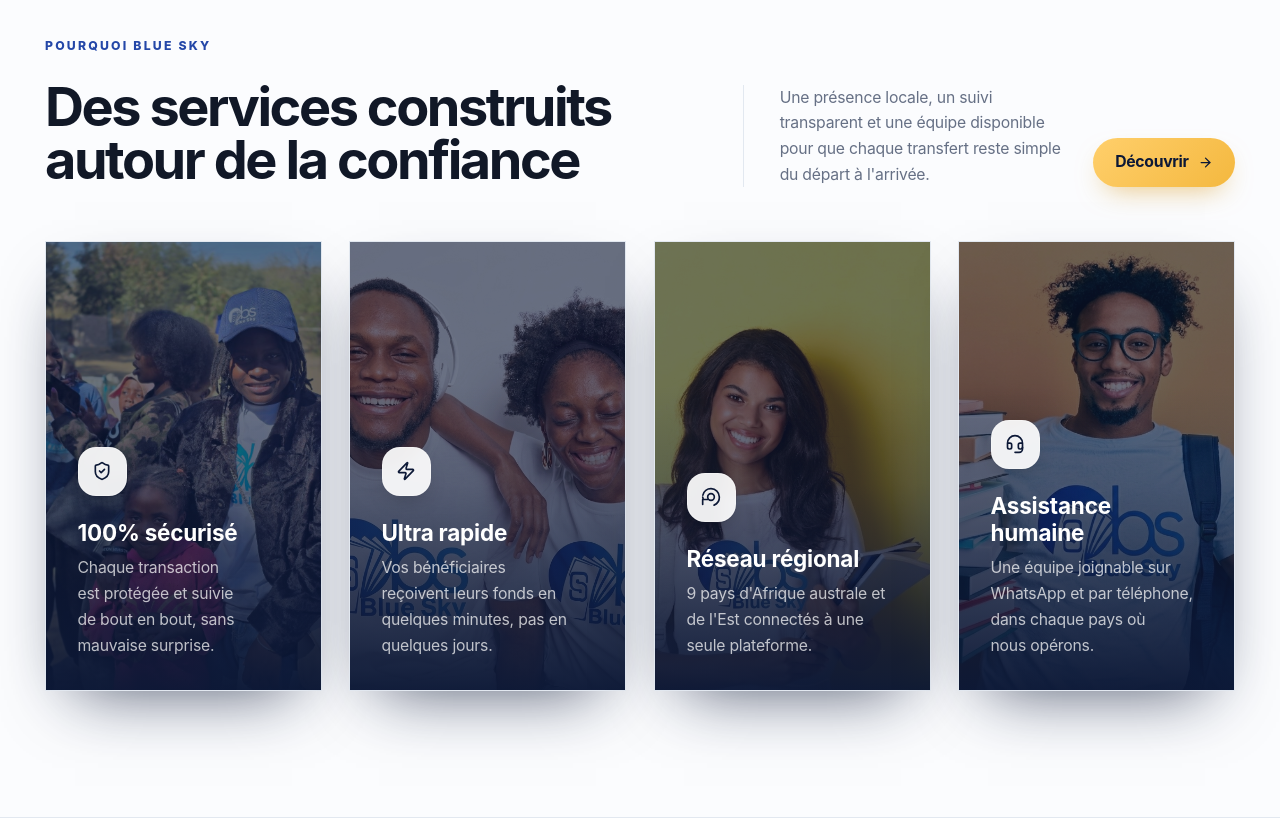
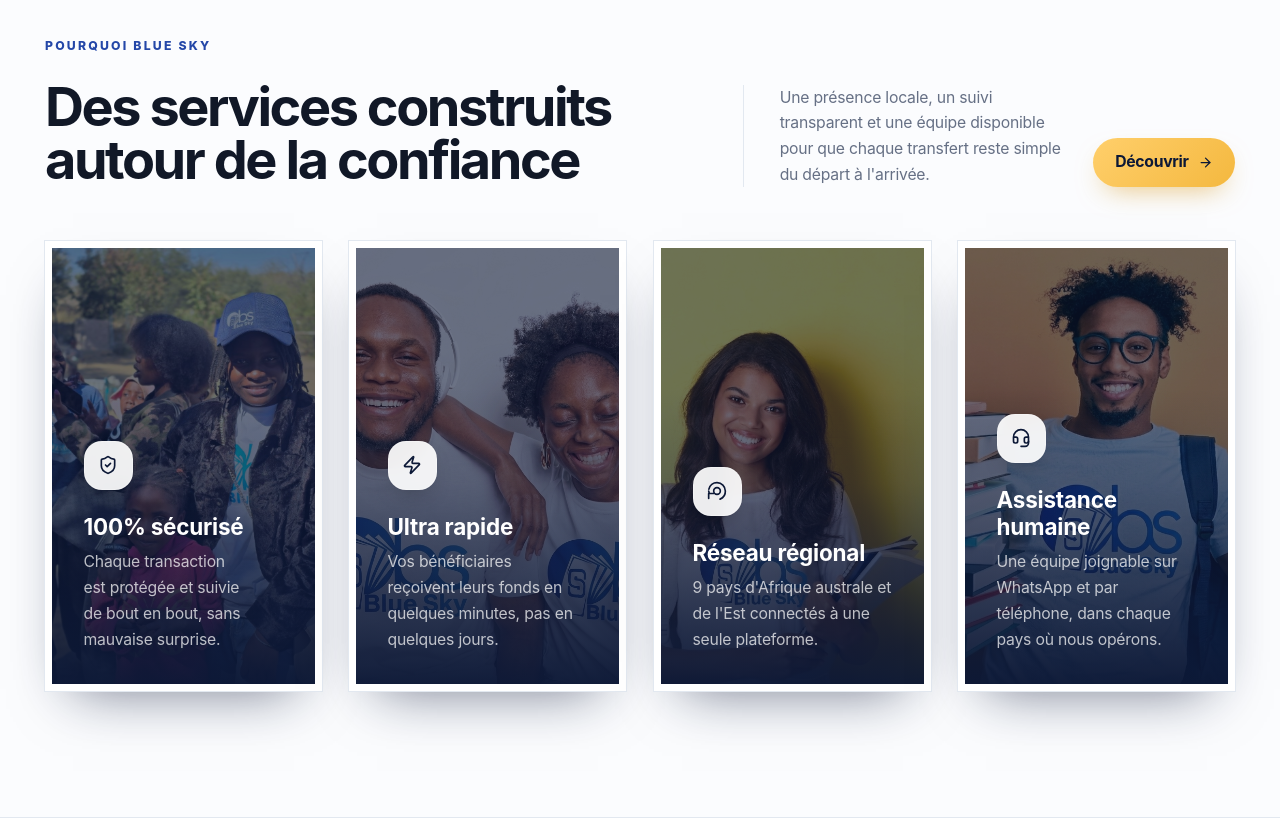
Before and after one commit to PascalMTK/BlueSky-Website, a Django app: page / in a window 1280 px wide. Shown: the part 2047-2865 px from the top of the page. Run offline with Django 5.2, Linux system fonts and the light colour scheme.

Commit message:
Give full-bleed photo cards a visible white frame + defined edge
.service-image-card (features grid, savings grid) now has its own 7px
surface-colored border plus a 1px outline ring baked in, so the rounded
photo cards read as clearly framed/curved instead of blending into their
section background. Drop the now-redundant per-instance border/shadow
utility classes since the component class owns that styling.

Co-Authored-By: Claude Sonnet 5 <noreply@anthropic.com>

```diff
--- a/marketing/templates/marketing/home.html
+++ b/marketing/templates/marketing/home.html
@@ -106,7 +106,7 @@
     <div class="grid auto-rows-fr gap-6 sm:grid-cols-2 lg:grid-cols-3 xl:grid-cols-4" data-reveal-group>
       {% for icon_name, title, text in features %}
         {% cycle 'img/community-outreach-portrait.jpg' 'img/community-brand-duo.png' 'img/community-brand-student-1.png' 'img/community-brand-student-2.png' as feature_image silent %}
-        <article class="service-image-card reveal-on-scroll group rounded-[3rem] border border-brand-blue/15 bg-brand-blue-deep shadow-[0_28px_65px_-30px_rgba(12,24,54,.75)]">
+        <article class="service-image-card reveal-on-scroll group rounded-[3rem] bg-brand-blue-deep">
           <img src="{% static feature_image %}" alt="" class="absolute inset-0 h-full w-full object-cover opacity-40" loading="lazy">
           <div class="absolute inset-x-0 bottom-0 z-10 p-7 text-white">
               <div class="icon-chip-photo mb-5">
@@ -200,7 +200,7 @@
     </div>
     <div class="grid auto-rows-fr gap-6 md:grid-cols-3" data-reveal-group>
       {% for icon_name, title, text, image in savings_segments %}
-        <article class="service-image-card reveal-on-scroll group rounded-[3rem] border border-brand-blue/15 bg-brand-blue-deep shadow-[0_28px_65px_-30px_rgba(12,24,54,.75)]">
+        <article class="service-image-card reveal-on-scroll group rounded-[3rem] bg-brand-blue-deep">
           <img src="{% static image %}" alt="" class="absolute inset-0 h-full w-full object-cover opacity-40" loading="lazy">
           <div class="absolute inset-x-0 bottom-0 z-10 p-7 text-white">
             <div class="icon-chip-photo mb-5">
```
Also changed, not shown: static_src/css/input.css (+7 -1 lines), static_src/css/output.css.
